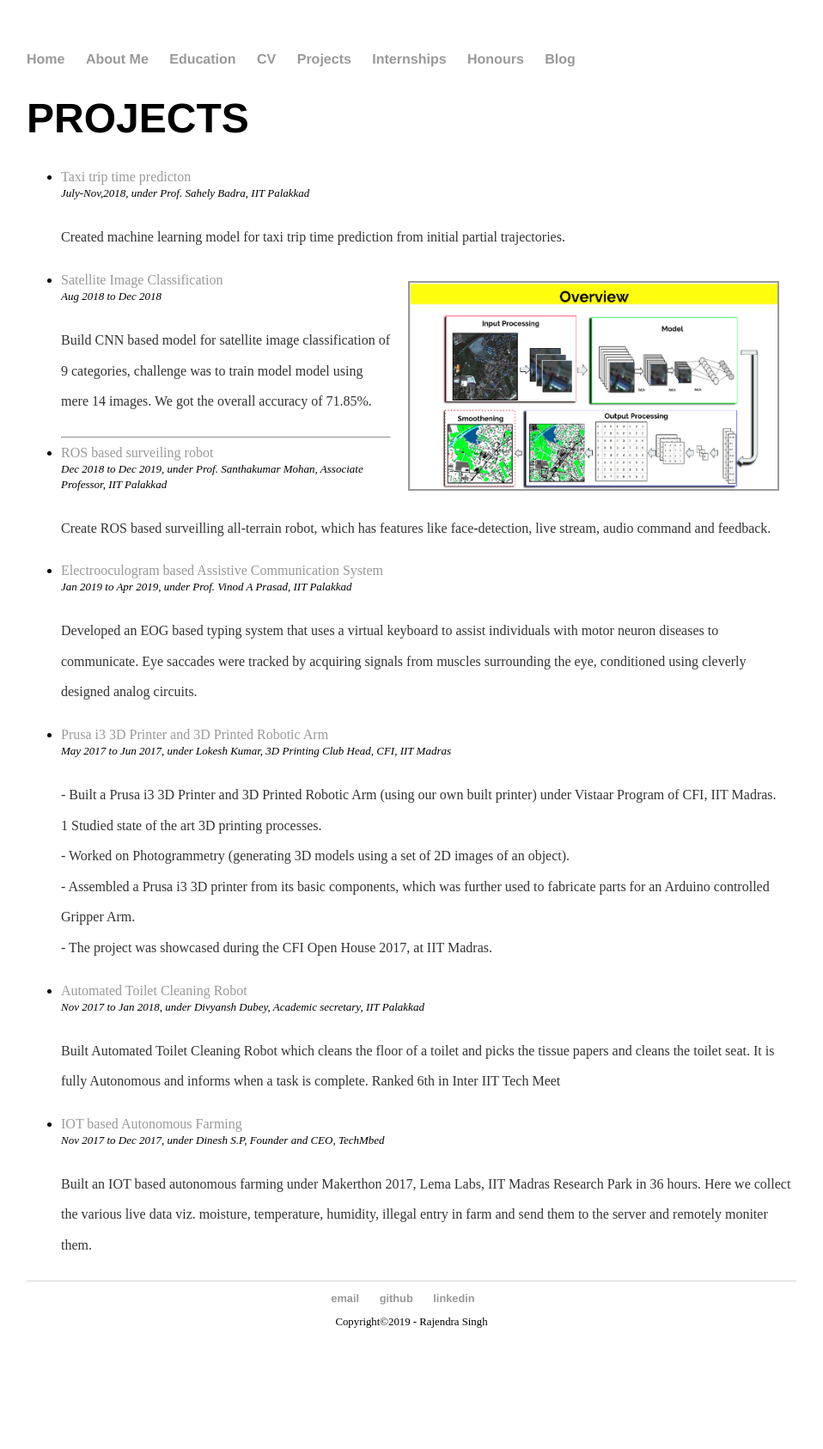
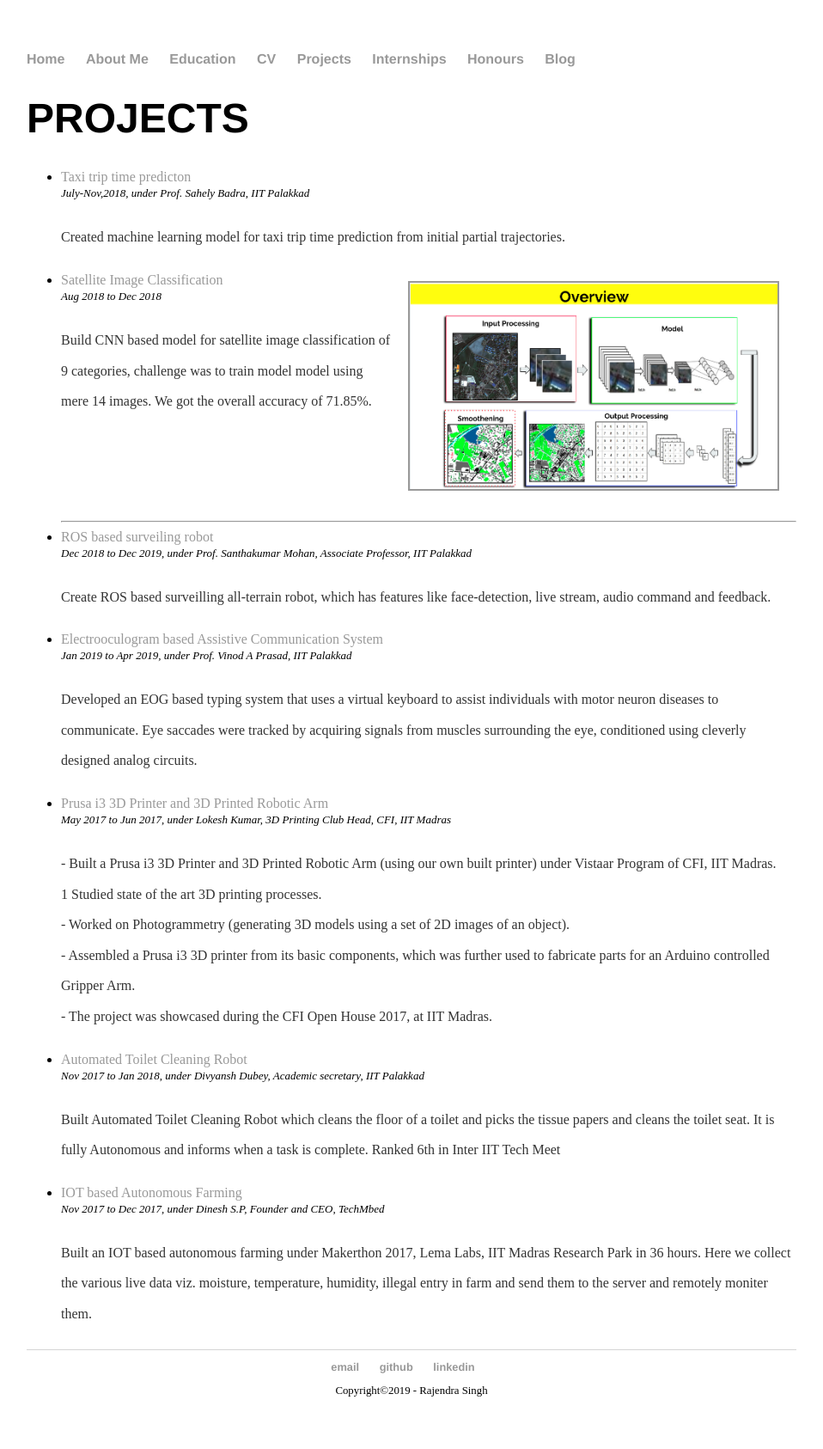
Before and after one commit to iamrajee/iamrajee.github.io, a Jekyll site: the page built from projects/index.html, in a window 1280 px wide. Shown: the whole page at 86% size, without its empty margins (161-1119 px from the left). Built offline with Jekyll 4.4.1, drawn with Linux system fonts in a browser that asks for light colours; before the commit the page ends 1606 px from its top, so only the background shows below that.

Commit message:
Update index.html

```diff
--- a/projects/index.html
+++ b/projects/index.html
@@ -12,7 +12,7 @@ title: PROJECTS
 		<li><a href="https://github.com/iamrajee/Satellite_Image_Classfication"><img src="images/overview.png" style='height: 50%; width: 50%' align="right" border="2" HSPACE="20" VSPACE="10" />Satellite Image Classification</a></li>
 		<font size="2"><em>Aug 2018 to Dec 2018</em></font>
 		<p><font size="3">Build CNN based model for satellite image classification of 9 categories, challenge was to train model model using mere 14 images. We got the overall accuracy of 71.85%.</font></p>
-		<hr/>
+		<br/><br/><br/><br/><br/><hr/>
 		<li><a href="https://drive.google.com/drive/folders/1B5k8_0QPwT3smCKnMK9Dd8N9MWVTcHdE?usp=sharing">ROS based surveiling robot</a></li>
 		<font size="2"><em>Dec 2018 to Dec 2019, under Prof. Santhakumar Mohan, Associate Professor, IIT Palakkad</em></font>
 		<p><font size="3">Create ROS based surveilling all-terrain robot, which has features like face-detection, live stream, audio command and feedback.</font></p>
```
